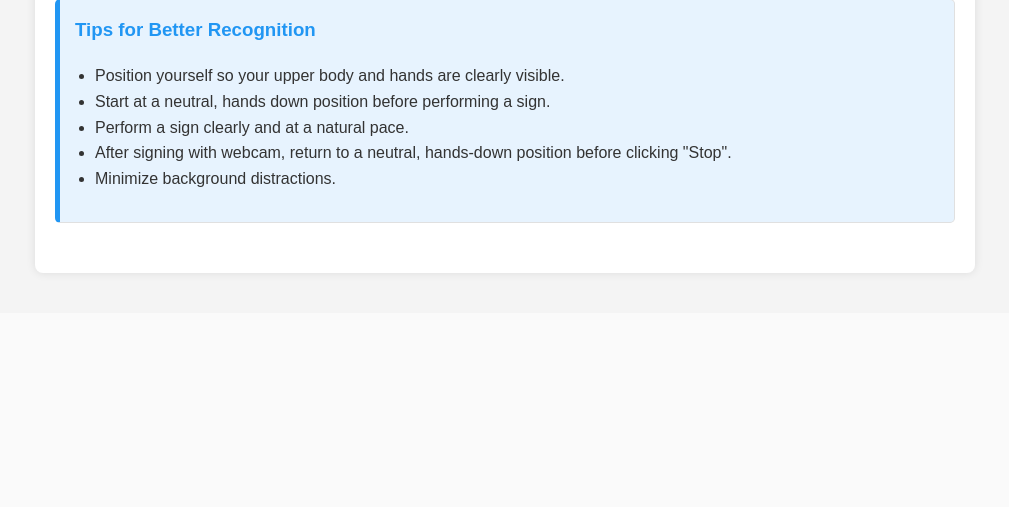
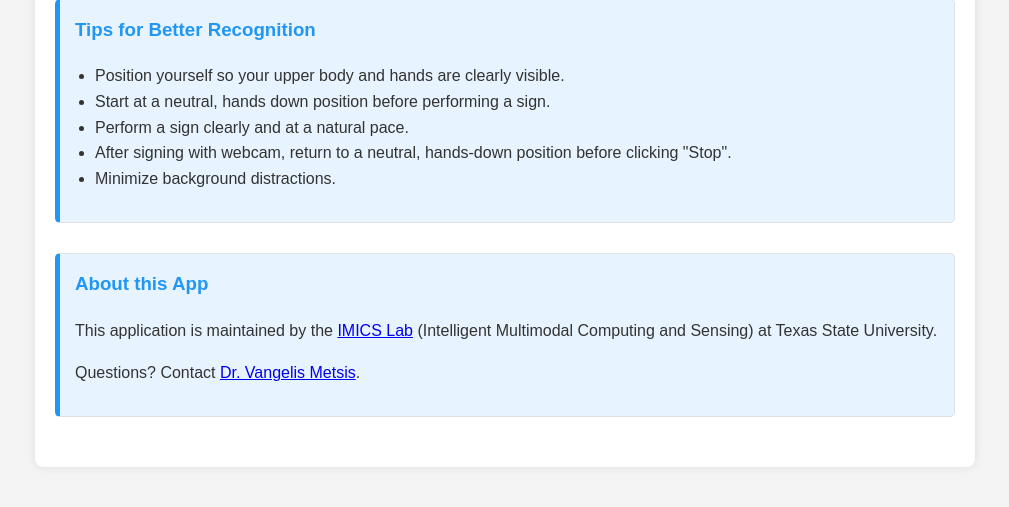
Before and after one commit to imics-lab/asl-sign-recognizer, a Flask app: page / in a window 1280 px wide. Shown: the part 1008-1515 px from the top of the page, without its empty margins (135-1144 px from the left). Before the commit the page ends 1284 px from the top, so only its background shows below. Run offline with Flask 2, Linux system fonts and the light colour scheme; some libraries are stand-ins or nearby versions.

Commit message:
Add attribution and contact information section to index.html

```diff
--- a/templates/index.html
+++ b/templates/index.html
@@ -151,6 +151,19 @@
                 <li>Minimize background distractions.</li>
             </ul>
         </div>
+
+        <!-- Section 5: Attribution & Contact -->
+        <div class="section tips-section">
+            <h3>About this App</h3>
+            <p>
+                This application is maintained by the
+                <a href="https://imics-lab.github.io/" target="_blank" rel="noopener">IMICS Lab</a>
+                (Intelligent Multimodal Computing and Sensing) at Texas State University.
+            </p>
+            <p>
+                Questions? Contact <a href="mailto:vmetsis@txstate.edu">Dr. Vangelis Metsis</a>.
+            </p>
+        </div>
     </div>
 
     <script src="https://cdn.socket.io/4.7.5/socket.io.min.js"></script>
```
